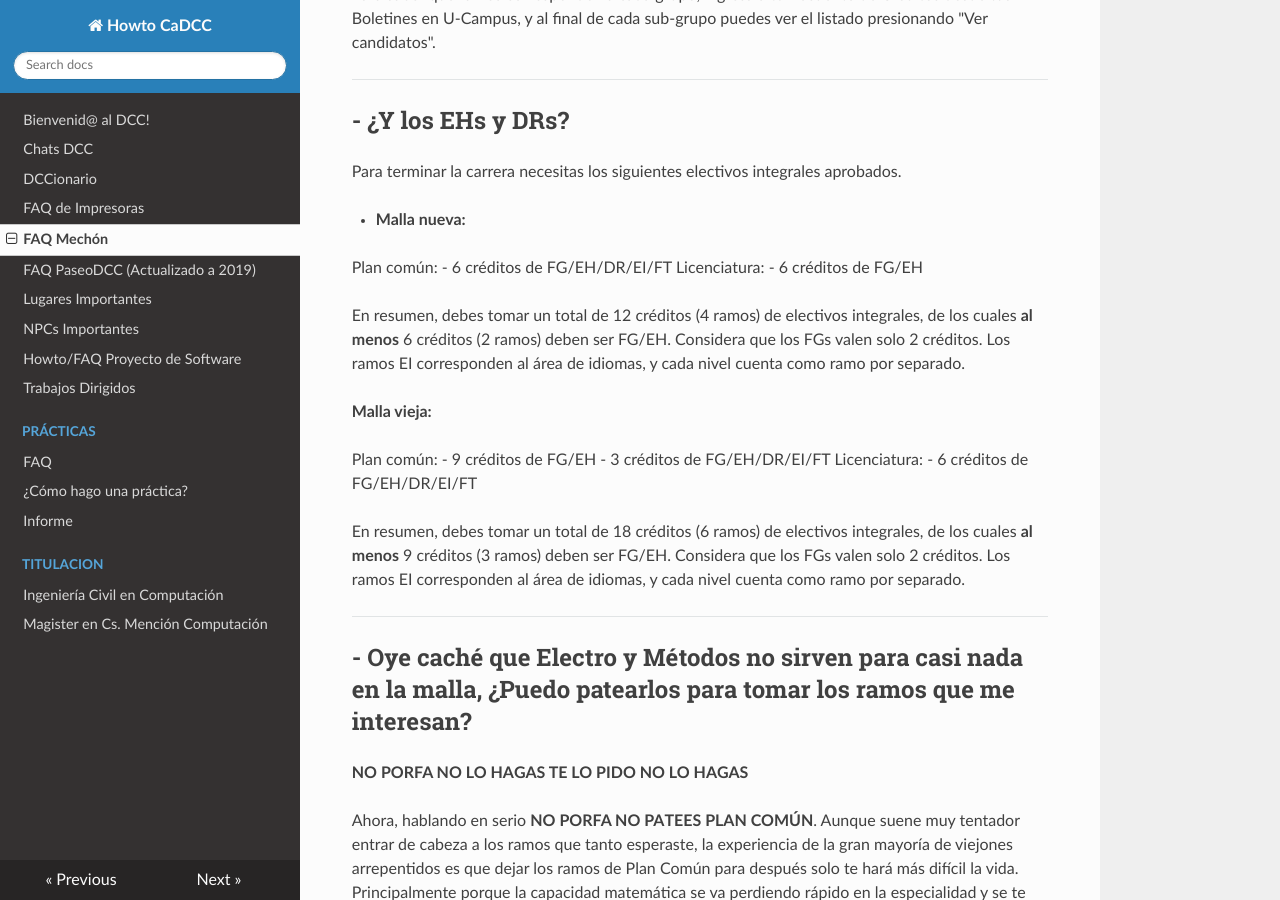
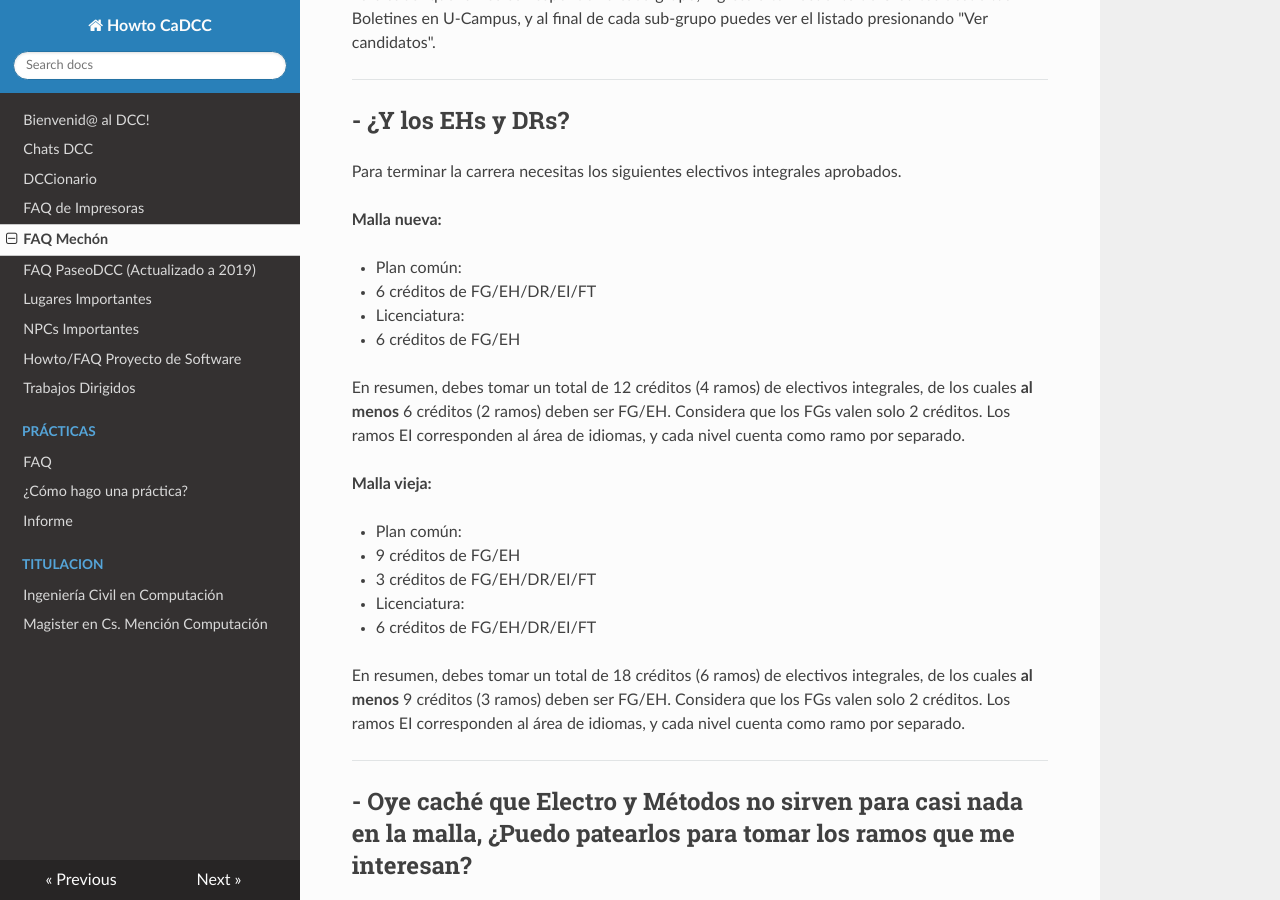
Before and after one commit to cadcc/howto, an MkDocs documentation site: the page built from docs/FAQ Mechón.md, in a window 1280 px wide and 900 px high, scrolled down 6138 px. Built offline with MkDocs 1.6.1, drawn with Linux system fonts in a browser that asks for light colours; nearby versions of some CDN libraries.

Commit message:
better formatting, for real this time

```diff
--- a/docs/FAQ Mechón.md
+++ b/docs/FAQ Mechón.md
@@ -165,22 +165,22 @@ Para saber qué ramos corresponden a cada grupo, ingresa a tu Recuento de Crédi
 
 Para terminar la carrera necesitas los siguientes electivos integrales aprobados.
 
-* **Malla nueva:**
+**Malla nueva:**
 
-Plan común:
-- 6 créditos de FG/EH/DR/EI/FT
-Licenciatura:
-- 6 créditos de FG/EH
+- Plan común:
+  - 6 créditos de FG/EH/DR/EI/FT</br>
+- Licenciatura:
+  - 6 créditos de FG/EH
 
 En resumen, debes tomar un total de 12 créditos (4 ramos) de electivos integrales, de los cuales **al menos** 6 créditos (2 ramos) deben ser FG/EH. Considera que los FGs valen solo 2 créditos. Los ramos EI corresponden al área de idiomas, y cada nivel cuenta como ramo por separado.
 
 **Malla vieja:**
 
-Plan común:
-- 9 créditos de FG/EH
-- 3 créditos de FG/EH/DR/EI/FT
-Licenciatura:
-- 6 créditos de FG/EH/DR/EI/FT
+- Plan común:
+  - 9 créditos de FG/EH
+  - 3 créditos de FG/EH/DR/EI/FT</br>
+- Licenciatura:
+  - 6 créditos de FG/EH/DR/EI/FT
 
 En resumen, debes tomar un total de 18 créditos (6 ramos) de electivos integrales, de los cuales **al menos** 9 créditos (3 ramos) deben ser FG/EH. Considera que los FGs valen solo 2 créditos. Los ramos EI corresponden al área de idiomas, y cada nivel cuenta como ramo por separado.
 
```
